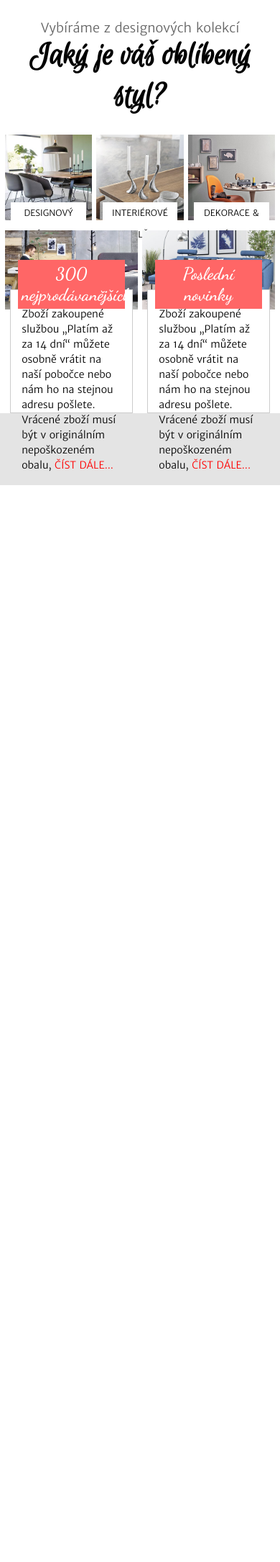
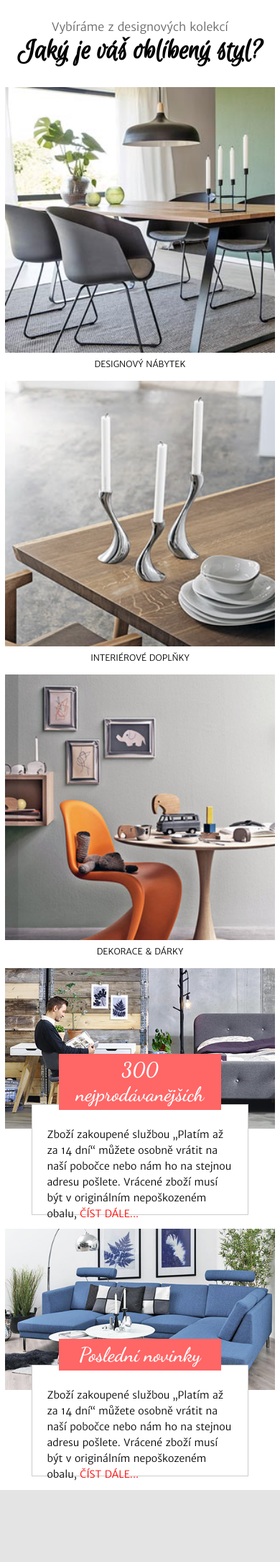
Before and after one commit to Eugeneche/Eugeneche.github.io, a PHP site: page /furniture/index.html in a window 390 px wide. Shown: the whole page at 72% size. Before the commit the page ends 674 px from the top, so only its background shows below. Run offline with PHP 8.4, Linux system fonts and the light colour scheme.

Commit message:
Updated to mobile devices

```diff
--- a/furniture/css/style.css
+++ b/furniture/css/style.css
@@ -44,18 +44,17 @@ h1.logo {
 
 .narrow {
     width: 31.80272108843537%;
-    margin: 0 0.7653061224489796% 10px;
+    margin: 0 0.7653061224489796% 0.9%;
 }
 
 .wide {
     width: 48.46938775510204%;
-    margin: 0 0.7653061224489796% 10px;
+    margin: 0 0.7653061224489796% 0.9%;
 }
 
 /*  content  */
 
 .img-holder {
-    height: auto;
     position: relative;
     float: left;
 }
@@ -85,17 +84,6 @@ img {
 
 /*  bottom line  */
 
-.bg-offer {
-    position: absolute;
-    height: 155px;
-    bottom: -100px;
-    left: 45px;
-    right: 45px;
-    text-align: left;
-    background: rgb(255, 255, 255);
-    border: 1px solid rgb(204, 204, 204);
-}
-
 .title-offer {
     position: absolute;
     font-family: 'Dancing Script', sans-serif;
@@ -104,14 +92,23 @@ img {
     color: rgb(255, 255, 255);
     background: rgb(255, 102, 102);
     padding: 5px;
-    left: 50px;
-    right: 50px;
-    bottom: 95px;
+    left: 90px;
+    right: 90px;
+    bottom: -6px;
 }
 
+.bg-offer {
+    position: absolute;
+    bottom: -116px;
+    left: 45px;
+    right: 45px;
+    text-align: left;
+    background: rgb(255, 255, 255);
+    border: 1px solid rgb(204, 204, 204);
+}
 .text-offer {
     font-size: 13px;
-    margin: 45px 20px 0 20px;
+    padding: 45px 20px 30px 20px;
     line-height: 20px;
     font-weight: 600;
 }
@@ -127,7 +124,6 @@ img {
 footer {
     width: 100%;
     min-height: 100px;
-    max-height: 500px;
     margin-top: 130px;
     background: rgb(228, 228, 228);
 }
@@ -149,29 +145,42 @@ footer {
     }
 
     .title-offer {
-        font-size: 24px;
-        padding: 5px;
-        left: 10%;
-        right: 10%;
-        bottom: 120px;
+        font-size: 28px;
+        left: 15%;
+        right: 15%;
+        bottom: -2%;
+        padding: 4px;
+    }
+
+    .text-offer {
+        font-size: 14px;
+        padding: 8% 15px 0 15px;
+        margin-bottom: -4%;
+        line-height: 21px;
+        font-weight: 300;
+
     }
 
     .bg-offer {
-        height: 170px;
-        bottom: -130px;
+        top: 77%;
         left: 7%;
         right: 7%;
     }
 
-    .text-offer {
-        font-size: 14px;
-        margin: 13% 15px 0 15px;
-        line-height: 21px;
-        font-weight: 300;
+    footer {
+        margin-top: 150px;
     }
 }
 
 @media screen and (max-width: 768px) {
+
+    p.slogan {
+        font-size: 16px;
+    }
+
+    h1.logo {
+        font-size: 42px;
+    }
     .bg-type-of-goods {
         height: 25px;
         bottom: 4px;
@@ -185,190 +194,110 @@ footer {
 
     .title-offer {
         font-size: 24px;
-        padding: 5px;
-        left: 6%;
-        right: 6%;
-        bottom: 120px;
+        bottom: -2%;
+        padding: 3px;
+    }
+
+    .text-offer {
+        font-size: 14px;
+        padding: 8% 15px 0 15px;
+        margin-bottom: -4%;
+        line-height: 21px;
+        font-weight: 300;
     }
 
     .bg-offer {
-        height: 170px;
-        bottom: -140px;
-        left: 4%;
-        right: 4%;
+        top: 77%;
+        left: 7%;
+        right: 7%;
+    }
+}
+
+@media screen and (max-width: 670px) {
+    .title-offer {
+        font-size: 22px;
+        bottom: -5%;
+        padding: 3px;
+        left: 14%;
+        right: 14%;
+    }
+
+    .bg-offer {
+        left: 6%;
+        right: 6%;
     }
 
     .text-offer {
-        /* font-size: 13px; */
-        margin: 14% 15px 0 15px;
-        /* line-height: 18px; */
-        font-weight: 300;
+        margin-bottom: -22%;
     }
 
-
-
+    footer {
+        margin-top: 200px;
+    }
 }
 
 @media screen and (max-width: 568px) {
 
-}
-
-
-/* ------ mobile 768 px ---------- */
-
-@media screen and (max-width: 768px) {
-    .block-1170,
-    .block-900,
-    .block-770,
-    .block-670,
-    .block-570,
-    .block-470,
-    .block-370,
-    .block-300,
-    .block-270,
-    .block-170 {
-        width: auto;
-        min-height: auto;
-        margin: 0;
+    .img-holder .wide {
         float: none;
     }
 
-    .md-1,
-    .md-2,
-    .md-3,
-    .md-4,
-    .md-6,
-    .md-8,
-    .md-10,
-    .md-12 {
-        margin: 0 1.25%;
-        float: left;
+    .narrow {
+        margin: 0 0.7653061224489796% 30px;
     }
 
-    .md-1 {
-        width: 5.8333333%;
-    }
-    .md-2 {
-        width: 14.1666666%;
-    }
-    .md-3 {
-        width: 22.5%;
-    }
-    .md-4 {
-        width: 30.8333333%;
-    }
-    .md-6 {
-       width: 47.5%;
-    }
-    .md-8 {
-        width: 64.1666666%;
-    }
-    .md-10 {
-        width: 80.8333333%;
-    }
-    .md-12 {
-        width: 97.5%;
+    .wide {
+        width: 98.46938775510204%;
+        margin: 0 0.7653061224489796% 135px;
     }
 
-    .md-center {
-        text-align: center;
+    .bg-type-of-goods {
+        bottom: -22px;
+        left: 0;
+        right: 0;
     }
 
-    .md-divider {
-        margin: 30px 0;
+    .title-offer {
+        font-size: 28px;
+        bottom: 1%;
+        padding: 5px;
+        left: 20%;
+        right: 20%;
     }
 
-    .md-hide {
-        display: none;
+    .bg-offer {
+        top: 77%;
+        left: 10%;
+        right: 10%;
+        margin-bottom: 0;
     }
 
-    .md-show {
-        display: block;
+    .text-offer {
+        font-size: 14px;
+        padding: 8% 20px 30px 20px;
+        line-height: 22px;
     }
 
-    .catalog-divider {
-        margin-top: 30px;
+    footer {
+        margin-top: 0;
     }
+}
 
-    .ico-block {
-        margin: 20px;
-    }
-
-    .top-slider-bg {
-        min-height: 350px;
-    }
-
-    /* --------- mobile menu ----------- */
-
-    .show-menu {
-        position: absolute;
-    }
-
-    .mobile-nav {
-        transition: all ease 1s;
-        display: block;
-        position: fixed;
-        width: 250px;
-        left: -250px;
-        top: 0;
-        bottom: 0;
-        background: #fff;
-        z-index: 9999;
-    }
-
-    .mobile-nav-close {
-        position: relative;
-        left: 25px;
-        top: 30px;
-        width: 25px;
-        height: 25px;
-    }
-
-    .mobile-nav.mob-active {
-        left: 0;
-    }
-
-    .shadow {
-        position: fixed;
-        background: rgba(52, 64, 75, .5);
-        top: 0;
-        right: 0;
-        bottom: 0;
-        left: 0;
-    }
-
-    .mobile-nav ul li {
-        position: relative;
-        left: 30px;
-        text-align: left;
+@media screen and (max-width: 480px) {
+    .img-holder {
         float: none;
     }
 
-     /* --------- end mobile menu ----------- */
-
-    .best-sales {
-        margin-bottom: 20px;
+    .narrow {
+        width: 98.46938775510203%;
+        margin: 0 0.7653061224489796% 35px;
     }
 
-    .site-footer .container .row {
-        display: flex;
-        flex-flow: wrap;
-    }
-    .site-footer .container .row div:nth-child(1) {
-        order: 1;
-        margin-bottom: 30px;
-    }
-    .site-footer .container .row div:nth-child(2) {
-        order: 3;
-    }
-    .site-footer .container .row div:nth-child(3) {
-        order: 4;
-    }
-    .site-footer .container .row div:nth-child(4) {
-        order: 5;
-    }
-    .site-footer .container .row div:nth-child(5) {
-        order: 2;
-        margin-top: -20px;
+    img {
+        align-items: unset;
     }
 }
+
+@media scree and (max-width: 320px) {
+
+}
--- a/furniture/index.html
+++ b/furniture/index.html
@@ -41,16 +41,18 @@
                 </div>
                 <div class="img-holder wide">
                     <img src="img/pic_4.jpg" alt="nejprodávanější nábytek">
-                    <div class="bg-offer">
-                        <p class="text-offer">Zboží zakoupené službou „Platím až za 14 dní“ můžete osobně vrátit na naší pobočce nebo nám ho na stejnou adresu pošlete. Vrácené zboží musí být v originálním nepoškozeném obalu, <span class="read-more">ČÍST DÁLE...</span></p>
+
+                        <p class="text-offer bg-offer">Zboží zakoupené službou „Platím až za 14 dní“ můžete osobně vrátit na naší pobočce nebo nám ho na stejnou adresu pošlete. Vrácené zboží musí být v originálním nepoškozeném obalu, <span class="read-more">ČÍST DÁLE...</span></p>
                         <p class="title-offer">300 nejprodávanějších</p>
-                    </div>
+
                 </div>
                 <div class="img-holder wide">
-                    <div class="bg-offer">
-                        <p class="text-offer">Zboží zakoupené službou „Platím až za 14 dní“ můžete osobně vrátit na naší pobočce nebo nám ho na stejnou adresu pošlete. Vrácené zboží musí být v originálním nepoškozeném obalu, <span class="read-more">ČÍST DÁLE...</span></p>
+                    <img src="img/pic_5.jpg" alt="nábytkové novinky">
+
+                        <p class="text-offer bg-offer">Zboží zakoupené službou „Platím až za 14 dní“ můžete osobně vrátit na naší pobočce nebo nám ho na stejnou adresu pošlete. Vrácené zboží musí být v originálním nepoškozeném obalu, <span class="read-more">ČÍST DÁLE...</span></p>
                         <p class="title-offer">Poslední novinky</p>
-                    </div> <img src="img/pic_5.jpg" alt="nábytkové novinky">
+
+                </div>
                 </div>
             </div>
         </div>
```
